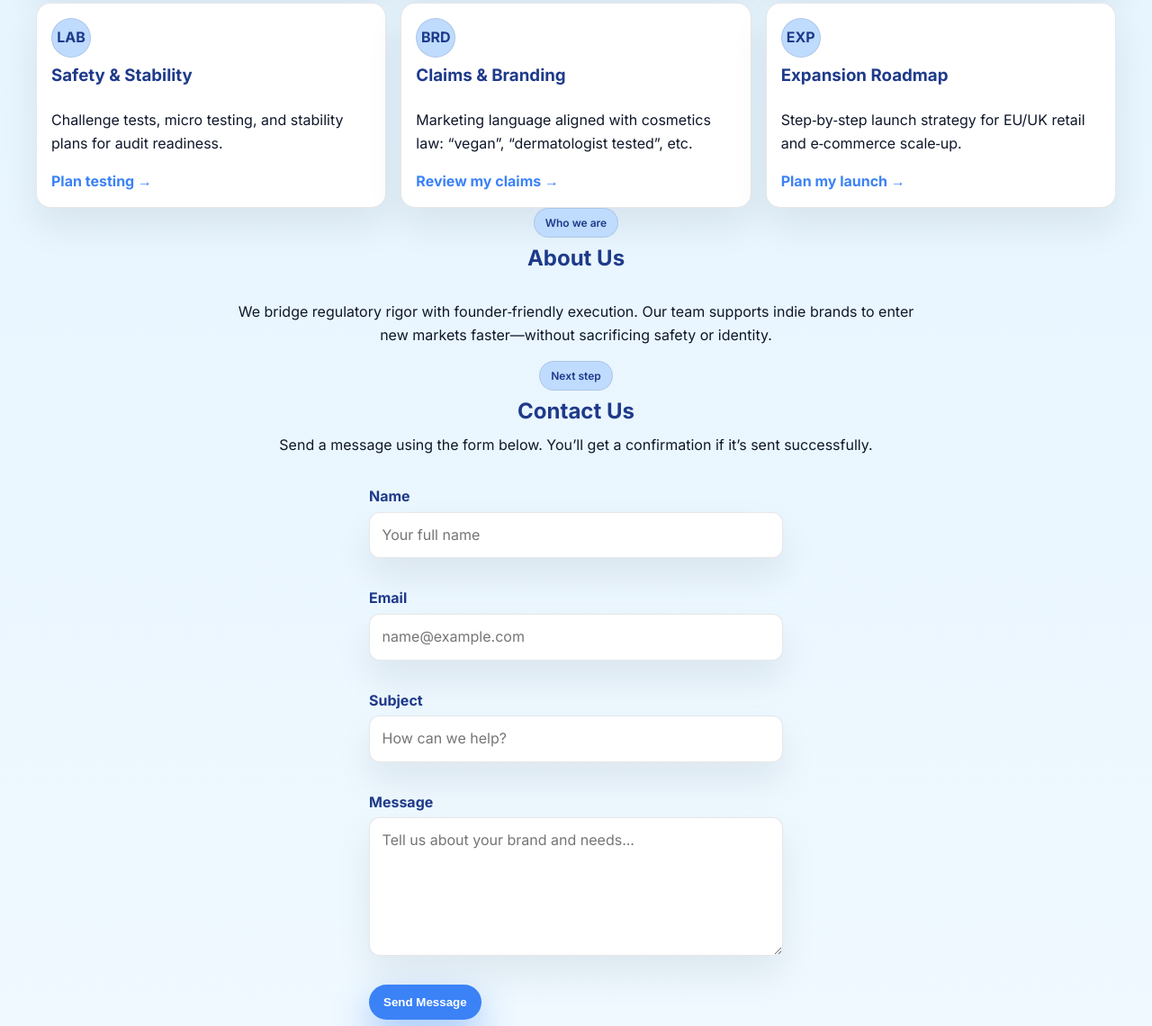
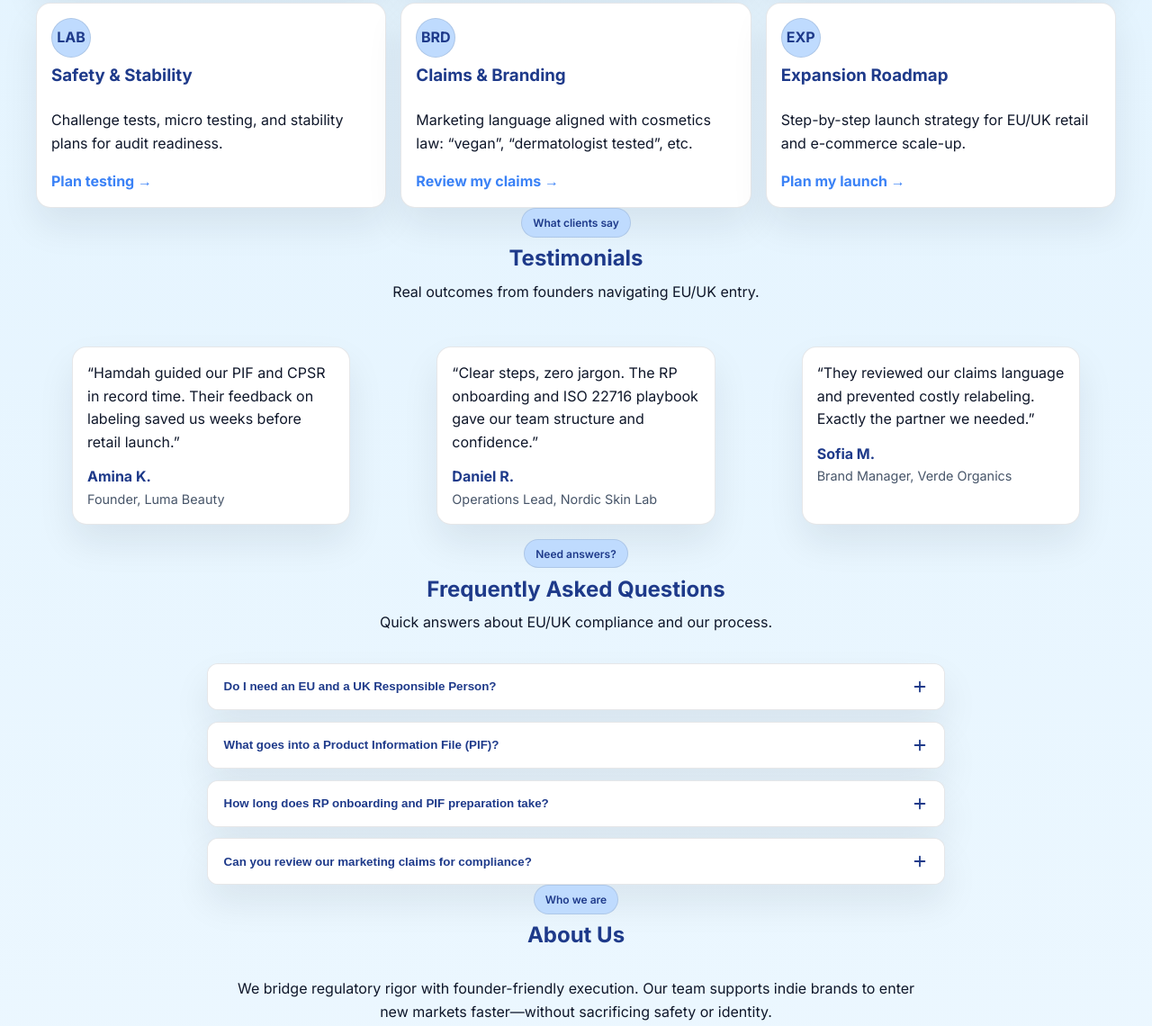
Before and after one commit to ahmedrageh99/static-website--project, a plain HTML site: page index.html in a window 1280 px wide. Shown: the part 826-1966 px from the top of the page at 90% size. Drawn offline with nearby package versions, Linux system fonts and the light colour scheme; files whose address does not match are found by name.

Commit message:
Fix HTML formatting and update content

```diff
--- a/index.html
+++ b/index.html
@@ -26,6 +26,8 @@
       <nav id="primaryNav" class="nav-links" role="navigation">
         <a href="#home">Home</a>
         <a href="#services">Services</a>
+        <a href="#testimonials">Testimonials</a>
+        <a href="#faq">FAQ</a>
         <a href="#about">About</a>
         <a href="#contact" class="nav-cta">Contact</a>
       </nav>
@@ -33,6 +35,7 @@
   </header>
 
   <main id="home">
+    <!-- Hero -->
     <section class="hero page-section">
       <div class="hero-grid">
         <div class="hero-copy">
@@ -51,11 +54,12 @@
       </div>
     </section>
 
+    <!-- Services -->
     <section id="services" class="page-section">
       <header class="section-header">
         <span class="section-eyebrow">What we do</span>
         <h2>Core Services</h2>
-        <p class="content-narrow">End‑to‑end regulatory and brand support for launch‑ready beauty products in the EU and UK.</p>
+        <p class="content-narrow">End-to-end regulatory and brand support for launch-ready beauty products in the EU and UK.</p>
       </header>
 
       <div class="cards-grid">
@@ -89,7 +93,7 @@
 
         <article class="card">
           <div class="card-icon">BRD</div>
-          <h3>Claims &amp; Branding</h3>
+          <h3>Claims & Branding</h3>
           <p>Marketing language aligned with cosmetics law: “vegan”, “dermatologist tested”, etc.</p>
           <a href="#contact" class="card-link">Review my claims →</a>
         </article>
@@ -97,22 +101,116 @@
         <article class="card">
           <div class="card-icon">EXP</div>
           <h3>Expansion Roadmap</h3>
-          <p>Step‑by‑step launch strategy for EU/UK retail and e‑commerce scale‑up.</p>
+          <p>Step-by-step launch strategy for EU/UK retail and e-commerce scale-up.</p>
           <a href="#contact" class="card-link">Plan my launch →</a>
         </article>
       </div>
     </section>
 
+    <!-- Testimonials -->
+    <section id="testimonials" class="page-section">
+      <header class="section-header">
+        <span class="section-eyebrow">What clients say</span>
+        <h2>Testimonials</h2>
+        <p class="content-narrow">Real outcomes from founders navigating EU/UK entry.</p>
+      </header>
+
+      <div class="testimonials-grid">
+        <figure class="testimonial">
+          <blockquote>
+            “Hamdah guided our PIF and CPSR in record time. Their feedback on labeling saved us weeks before retail launch.”
+          </blockquote>
+          <figcaption>
+            <span class="t-name">Amina K.</span>
+            <span class="t-role">Founder, Luma Beauty</span>
+          </figcaption>
+        </figure>
+
+        <figure class="testimonial">
+          <blockquote>
+            “Clear steps, zero jargon. The RP onboarding and ISO&nbsp;22716 playbook gave our team structure and confidence.”
+          </blockquote>
+          <figcaption>
+            <span class="t-name">Daniel R.</span>
+            <span class="t-role">Operations Lead, Nordic Skin Lab</span>
+          </figcaption>
+        </figure>
+
+        <figure class="testimonial">
+          <blockquote>
+            “They reviewed our claims language and prevented costly relabeling. Exactly the partner we needed.”
+          </blockquote>
+          <figcaption>
+            <span class="t-name">Sofia M.</span>
+            <span class="t-role">Brand Manager, Verde Organics</span>
+          </figcaption>
+        </figure>
+      </div>
+    </section>
+
+    <!-- FAQ -->
+    <section id="faq" class="page-section">
+      <header class="section-header">
+        <span class="section-eyebrow">Need answers?</span>
+        <h2>Frequently Asked Questions</h2>
+        <p class="content-narrow">Quick answers about EU/UK compliance and our process.</p>
+      </header>
+
+      <div class="accordion" role="region" aria-label="FAQ">
+        <div class="acc-item">
+          <button class="acc-button" aria-expanded="false" aria-controls="faq1" id="faq1-btn">
+            Do I need an EU and a UK Responsible Person?
+            <svg viewBox="0 0 20 20" aria-hidden="true"><path d="M10 4v12M4 10h12" stroke="currentColor" stroke-width="2" stroke-linecap="round"/></svg>
+          </button>
+          <div class="acc-panel" id="faq1" role="region" aria-labelledby="faq1-btn">
+            <p>Yes—EU and UK are separate markets post-Brexit. You need an appointed RP for each jurisdiction to place products legally on the market.</p>
+          </div>
+        </div>
+
+        <div class="acc-item">
+          <button class="acc-button" aria-expanded="false" aria-controls="faq2" id="faq2-btn">
+            What goes into a Product Information File (PIF)?
+            <svg viewBox="0 0 20 20" aria-hidden="true"><path d="M10 4v12M4 10h12" stroke="currentColor" stroke-width="2" stroke-linecap="round"/></svg>
+          </button>
+          <div class="acc-panel" id="faq2" role="region" aria-labelledby="faq2-btn">
+            <p>A PIF typically includes CPSR, formula and material data, stability/micro testing, labeling and claims assessment, and GMP documentation.</p>
+          </div>
+        </div>
+
+        <div class="acc-item">
+          <button class="acc-button" aria-expanded="false" aria-controls="faq3" id="faq3-btn">
+            How long does RP onboarding and PIF preparation take?
+            <svg viewBox="0 0 20 20" aria-hidden="true"><path d="M10 4v12M4 10h12" stroke="currentColor" stroke-width="2" stroke-linecap="round"/></svg>
+          </button>
+          <div class="acc-panel" id="faq3" role="region" aria-labelledby="faq3-btn">
+            <p>Timelines vary by data completeness, but founders typically plan 3–8 weeks for RP onboarding, formula review, and safety documentation.</p>
+          </div>
+        </div>
+
+        <div class="acc-item">
+          <button class="acc-button" aria-expanded="false" aria-controls="faq4" id="faq4-btn">
+            Can you review our marketing claims for compliance?
+            <svg viewBox="0 0 20 20" aria-hidden="true"><path d="M10 4v12M4 10h12" stroke="currentColor" stroke-width="2" stroke-linecap="round"/></svg>
+          </button>
+          <div class="acc-panel" id="faq4" role="region" aria-labelledby="faq4-btn">
+            <p>Absolutely. We assess terms like “vegan,” “dermatologist tested,” and “clean” against evidence requirements and local law expectations.</p>
+          </div>
+        </div>
+      </div>
+    </section>
+
+    <!-- About -->
     <section id="about" class="page-section">
       <header class="section-header">
         <span class="section-eyebrow">Who we are</span>
         <h2>About Us</h2>
       </header>
       <div class="content-narrow">
-        <p>We bridge regulatory rigor with founder‑friendly execution. Our team supports indie brands to enter new markets faster—without sacrificing safety or identity.</p>
+        <p>We bridge regulatory rigor with founder-friendly execution. Our team supports indie brands to enter new markets faster—without sacrificing safety or identity.</p>
       </div>
     </section>
 
+    <!-- Contact -->
     <section id="contact" class="page-section">
       <header class="section-header">
         <span class="section-eyebrow">Next step</span>
@@ -157,7 +255,7 @@
     </div>
   </footer>
 
-  <!-- EmailJS SDK (no backend required) -->
+  <!-- EmailJS SDK -->
   <script src="https://cdn.jsdelivr.net/npm/@emailjs/browser@4/dist/email.min.js"></script>
   <script src="script.js"></script>
 </body>
```
